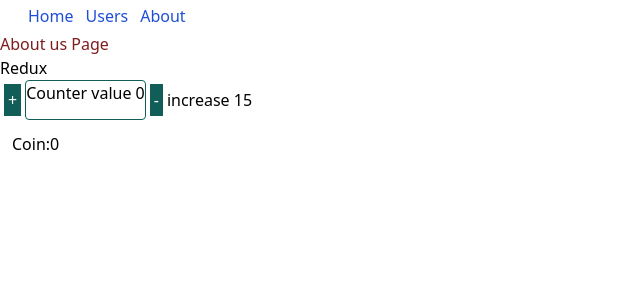
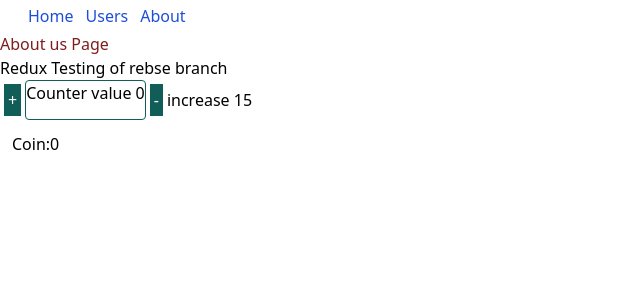
Before and after one commit to tiwaripankaj2013/reactBeginer, a React (Create React App) app: page /about in a window 1280 px wide. Shown: the top 300 px of the page, without its empty margins (0-640 px from the left). Built offline with nearby package versions, Linux system fonts and the light colour scheme.

Commit message:
rebase branch check

```diff
--- a/src/component/features/counter/counter.js
+++ b/src/component/features/counter/counter.js
@@ -9,7 +9,7 @@ export default function Counter() {
   return (
     <div>
 
-       <h1>Redux </h1>
+       <h1>Redux Testing of rebse branch</h1>
        <div className="inline-flex">
        <button className="p-1 m-1 bg-teal-800 text-white" onClick={() => {dispatch(increment())}}>+</button>
        <p className=" border border-teal-800 rounded">Counter value {count} </p>
```
